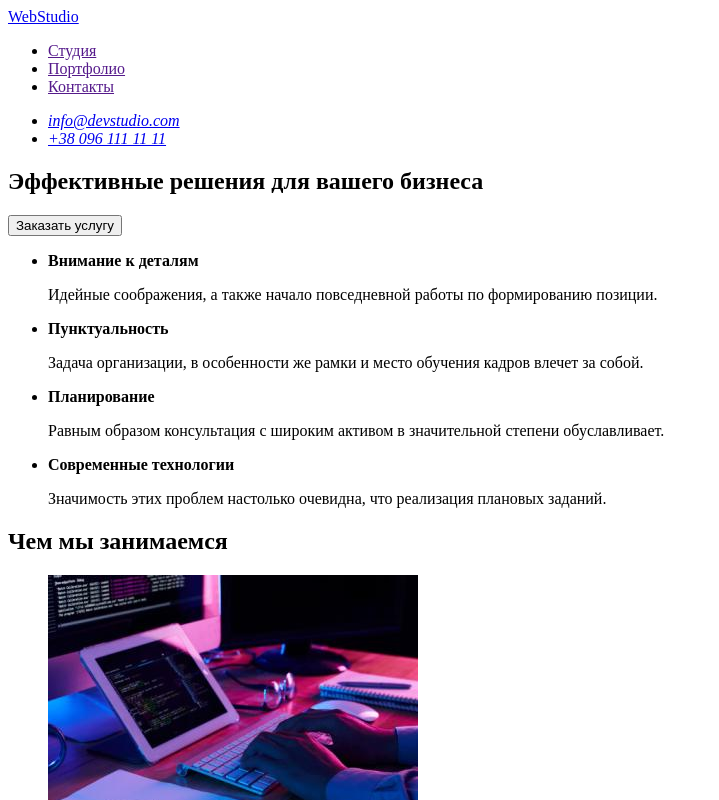
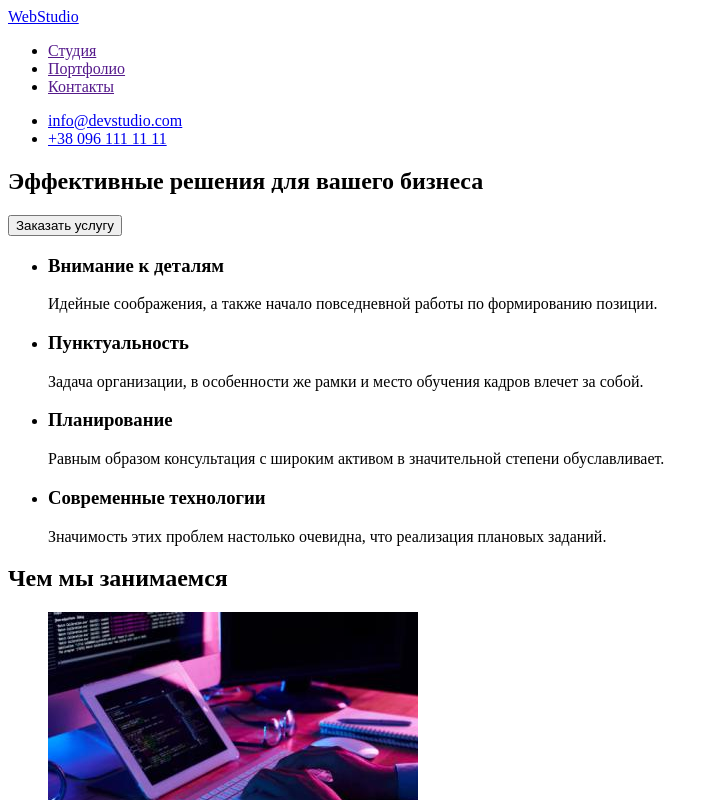
Before and after one commit to Khrystyna-Hats/goit-markup-hw-01, a plain HTML site: page index.html in a window 1280 px wide. Shown: the top 800 px of the page, without its empty margins (0-719 px from the left). Drawn offline with Linux system fonts and the light colour scheme.

Commit message:
Update index.html

```diff
--- a/index.html
+++ b/index.html
@@ -22,7 +22,6 @@
                 </li>
             </ul>
         </nav>
-        <address>
         <ul>
             <li>
                 <a href="mailto:info@devstudio.com">info@devstudio.com</a>
@@ -31,32 +30,37 @@
                 <a href="tel:+380961111111">+38 096 111 11 11</a>
             </li>
         </ul>
-        </address>
     </header>
     <main>
+        <!-- Hero  -->
         <section>
             <h1>Эффективные решения для вашего бизнеса</h1>
             <button type="button">Заказать услугу</button>
         </section>
+        <!-- Секция Чем мы занимаемся -->
         <section>
+            <h2 hidden>Наши преимущества</h2>
             <ul>
                 <li>
-                    <b>Внимание к деталям</b>
+                    <h3>Внимание к деталям</h3>
                     <p>Идейные соображения, а также начало повседневной работы по формированию позиции.</p>
                 </li>
                 <li>
-                    <b>Пунктуальность</b>
+                    <h3>Пунктуальность</h3>
                     <p>Задача организации, в особенности же рамки и место обучения кадров влечет за собой.</p>
                 </li>
                 <li>
-                    <b>Планирование</b>
+                    <h3>Планирование</h3>
                     <p>Равным образом консультация с широким активом в значительной степени обуславливает.</p>
                 </li>
                 <li>
-                    <b>Современные технологии</b>
+                    <h3>Современные технологии</h3>
                     <p>Значимость этих проблем настолько очевидна, что реализация плановых заданий.</p>
                 </li>
             </ul>
+        </section>
+        <!-- Секция Чем мы занимаемся -->
+        <section>
             <h2>Чем мы занимаемся</h2>
             <ul>
                 <li>
@@ -70,6 +74,7 @@
                 </li>
             </ul>
         </section>
+        <!-- Секция Наша команда -->
         <section>
             <h2>Наша команда</h2>
             <ul>
@@ -98,9 +103,11 @@
     </main>
 <footer>
     <a href="index.html">WebStudio</a>
-    <p>г. Киев, пр-т Леси Украинки, 26</p>
     <address>
         <ul>
+            <li>
+                <a href="https://www.google.com/maps/place/Lesi+Ukrainky+Blvd,+26,+Kyiv,+02000/@50.4265807,30.5383858,17z/data=!4m5!3m4!1s0x40d4cf0e033ecbe9:0x57a4dffefec77da0!8m2!3d50.4265807!4d30.5383858">г. Киев, пр-т Леси Украинки, 26</a>
+            </li>
             <li>
                 <a href="mailto:info@example.com">info@example.com</a>
             </li>
```
